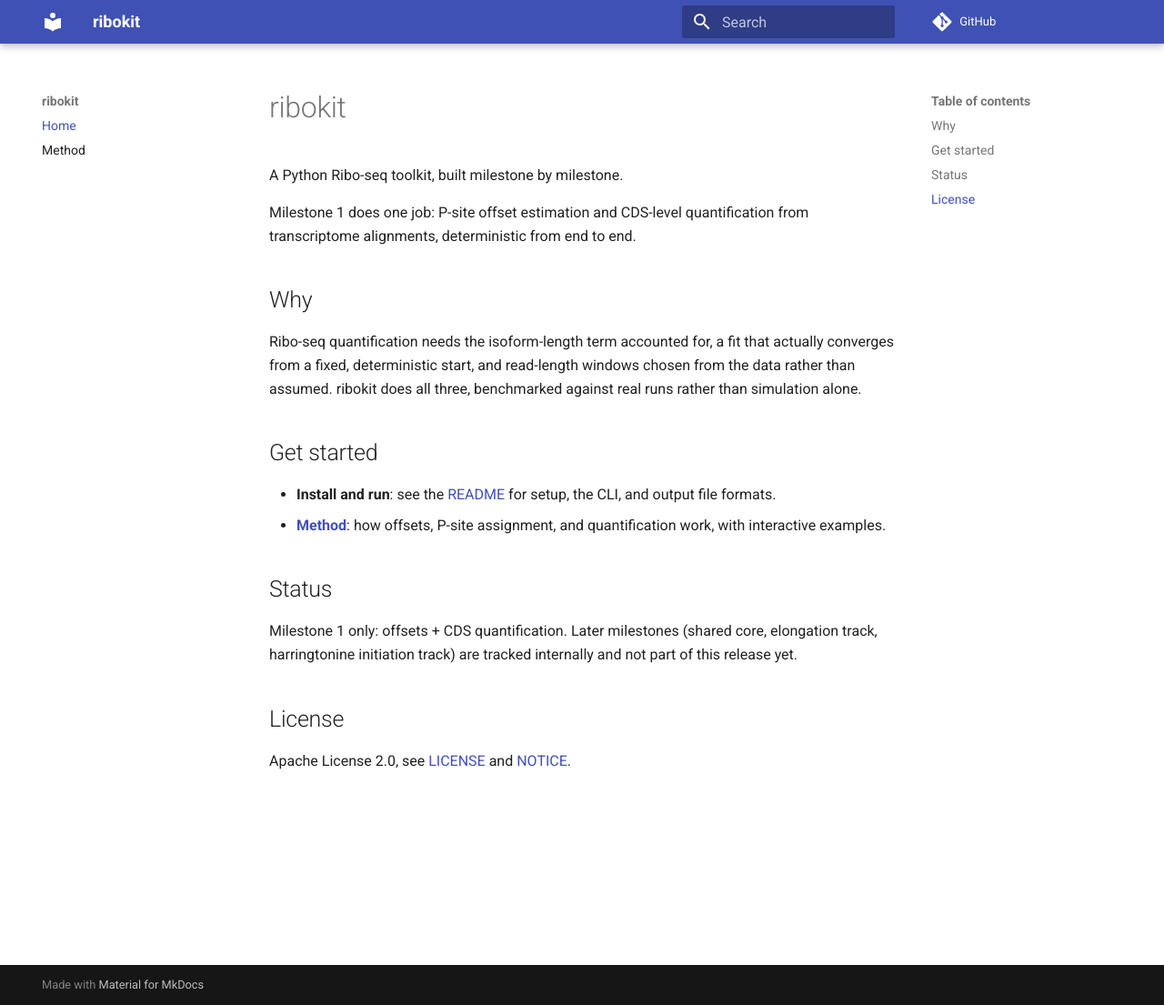
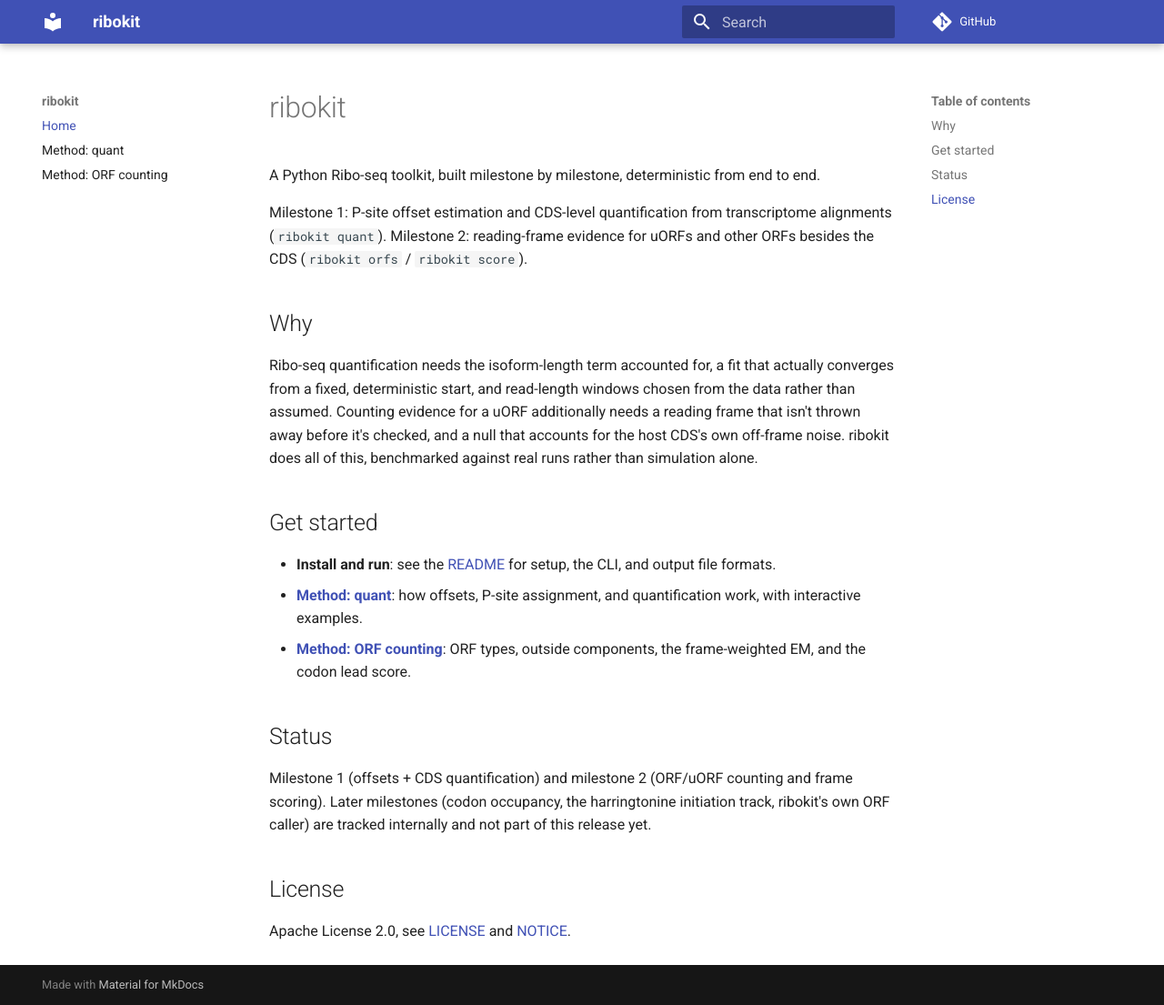
Before and after one commit to katarinagresova/ribokit, an MkDocs documentation site: the page built from docs/index.md, in a window 1280 px wide and 1105 px high. Shown: the whole window at 91% size. Built offline with MkDocs 1.6.1 and Material for MkDocs 9.7.7, drawn with Linux system fonts in a browser that asks for light colours; comment, search, counter and statistics services are not loaded.

```diff
--- a/docs/index.md
+++ b/docs/index.md
@@ -1,29 +1,37 @@
 # ribokit
 
-A Python Ribo-seq toolkit, built milestone by milestone.
+A Python Ribo-seq toolkit, built milestone by milestone, deterministic from
+end to end.
 
-Milestone 1 does one job: P-site offset estimation and CDS-level
-quantification from transcriptome alignments, deterministic from end to
-end.
+Milestone 1: P-site offset estimation and CDS-level quantification from
+transcriptome alignments (`ribokit quant`). Milestone 2: reading-frame
+evidence for uORFs and other ORFs besides the CDS (`ribokit orfs` /
+`ribokit score`).
 
 ## Why
 
 Ribo-seq quantification needs the isoform-length term accounted for, a fit
 that actually converges from a fixed, deterministic start, and read-length
-windows chosen from the data rather than assumed. ribokit does all three,
-benchmarked against real runs rather than simulation alone.
+windows chosen from the data rather than assumed. Counting evidence for a
+uORF additionally needs a reading frame that isn't thrown away before it's
+checked, and a null that accounts for the host CDS's own off-frame noise.
+ribokit does all of this, benchmarked against real runs rather than
+simulation alone.
 
 ## Get started
 
 - **Install and run**: see the [README](https://github.com/katarinagresova/ribokit#readme)
   for setup, the CLI, and output file formats.
-- **[Method](method.md)**: how offsets, P-site assignment, and quantification
-  work, with interactive examples.
+- **[Method: quant](method.md)**: how offsets, P-site assignment, and
+  quantification work, with interactive examples.
+- **[Method: ORF counting](orfs.md)**: ORF types, outside components, the
+  frame-weighted EM, and the codon lead score.
 
 ## Status
 
-Milestone 1 only: offsets + CDS quantification. Later milestones (shared
-core, elongation track, harringtonine initiation track) are tracked
+Milestone 1 (offsets + CDS quantification) and milestone 2 (ORF/uORF
+counting and frame scoring). Later milestones (codon occupancy, the
+harringtonine initiation track, ribokit's own ORF caller) are tracked
 internally and not part of this release yet.
 
 ## License
--- a/mkdocs.yml
+++ b/mkdocs.yml
@@ -5,7 +5,8 @@ repo_url: https://github.com/katarinagresova/ribokit
 docs_dir: docs
 nav:
   - Home: index.md
-  - Method: method.md
+  - "Method: quant": method.md
+  - "Method: ORF counting": orfs.md
 theme:
   name: material
 markdown_extensions:
```
Also changed, not shown: README.md (+52 -4 lines), docs/method.md (+3 -0 lines), docs/orfs.md (added, +245 -0 lines), docs/img/codon_lead.svg (added), docs/img/orf_types.svg (added).
